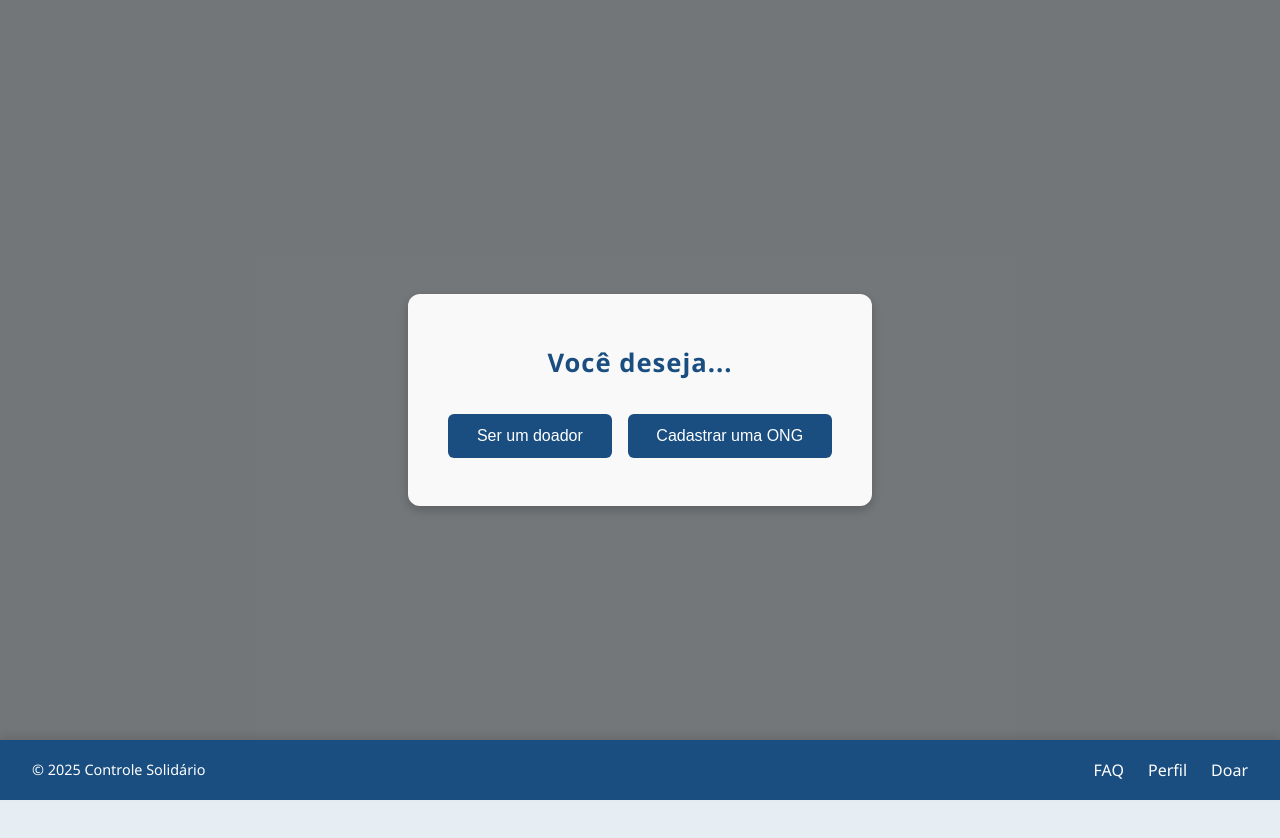
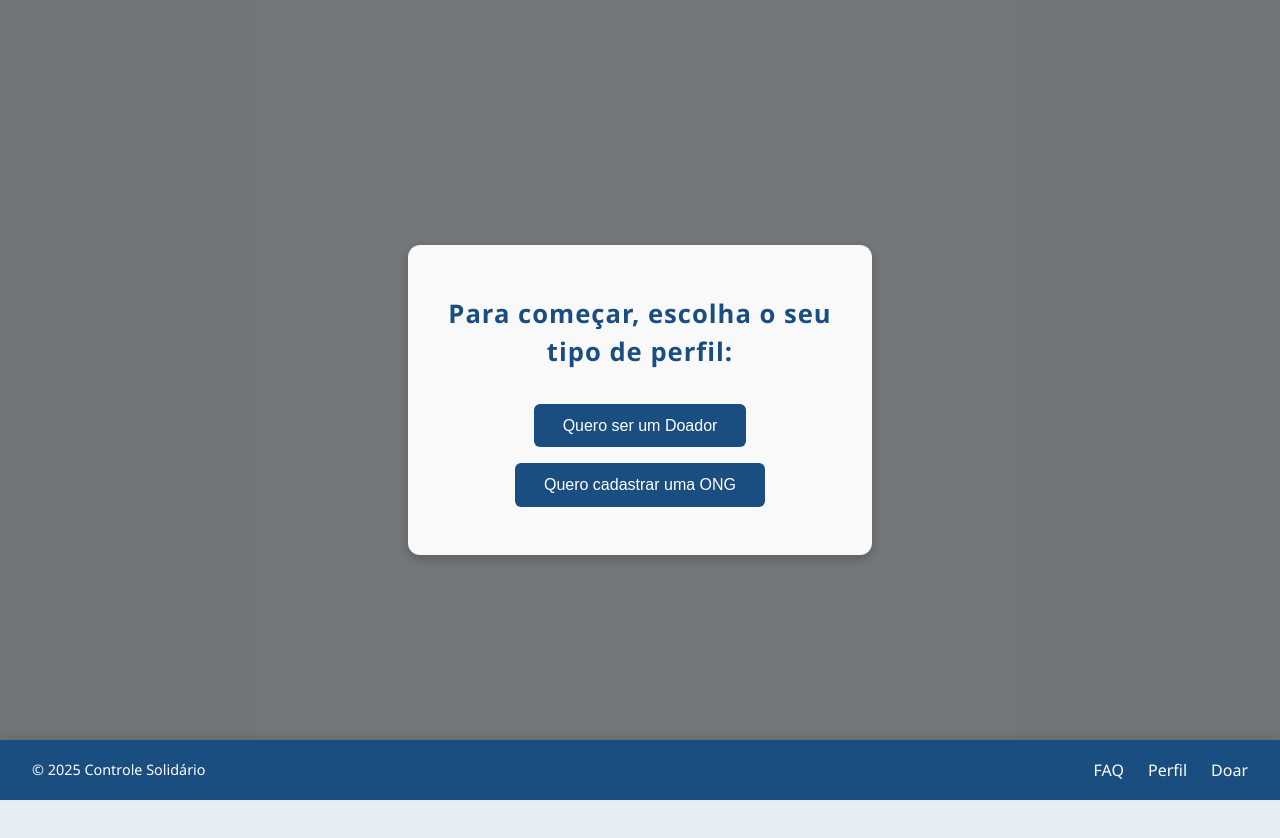
Before and after one commit to jtancon/Controle-Solidario, a React (Vite) app in the folder Frontend/cs/: page /EscolherClassificacao in a window 1280 px wide. Shown: the top 838 px of the page. Built offline with nearby package versions, Linux system fonts and the light colour scheme; no server answers; a web font is replaced by a local one.

Commit message:
ultimo
Co-Authored-By: Juan Servelo <91964551+JuanServelo@users.noreply.github.com>

```diff
--- a/Frontend/cs/src/components/pages/CadastroONG/CadastroONG.jsx
+++ b/Frontend/cs/src/components/pages/CadastroONG/CadastroONG.jsx
@@ -1,8 +1,8 @@
-// ✅ CORREÇÃO: Usando caminhos relativos que têm a maior probabilidade de funcionar
-// com base na estrutura de pastas de componentes.
+// ✅ CORREÇÃO: Usando caminhos absolutos a partir da pasta 'src' e adicionando extensões
+// para garantir que o Vite encontre os ficheiros corretamente.
 import "./CadastroONG.css";
 import { useState } from "react";
-import { db } from "../../../services/firebaseconfig";
+import { db } from "/src/services/firebaseconfig.js";
 import {
   doc,
   setDoc,
@@ -16,13 +16,12 @@ import { getAuth, createUserWithEmailAndPassword } from "firebase/auth";
 import { useNavigate } from "react-router-dom";
 import { toast, ToastContainer } from "react-toastify";
 import "react-toastify/dist/ReactToastify.css";
-import errorMessages from "../../../constants/errorMessages";
-import InputError from "../../Erros/InputError";
-import MensagemErro from "../../Erros/MensagemErro";
-import CS from "../../../assets/CS.jpg";
+import errorMessages from "/src/constants/errorMessages.js";
+import InputError from "/src/components/Erros/InputError.jsx";
+import MensagemErro from "/src/components/Erros/MensagemErro.jsx";
+import CS from "/src/assets/CS.jpg";
 
 function CadastroONG() {
-  // ✅ 1. Adicionar todos os campos do formulário ao estado inicial
   const [form, setForm] = useState({
     nome: "",
     nomeCompleto: "",
@@ -34,7 +33,7 @@ function CadastroONG() {
     telefone: "",
     email: "",
     senha: "",
-    // Campos com valores padrão
+    descricao: "",
     fotoPerfil: CS,
     classificacao: "ONG",
   });
@@ -45,7 +44,6 @@ function CadastroONG() {
   const auth = getAuth();
   const [errors, setErrors] = useState({});
 
-  // ✅ 2. Atualizar a função handleChange para lidar com os novos campos e a formatação
   const handleChange = (e) => {
     const { name, value } = e.target;
     let formattedValue = value;
@@ -103,7 +101,6 @@ function CadastroONG() {
     return Object.keys(errosTemp).length > 0;
   };
 
-  // ✅ 3. Atualizar a validação para incluir todos os campos obrigatórios
   const validarCampos = async () => {
     const errosTemp = {};
     const { nome, nomeCompleto, nomeUsuario, cnpj, cep, endereco, representante, telefone, email, senha } = form;
@@ -142,7 +139,6 @@ function CadastroONG() {
     return !existem;
   };
 
-  // ✅ 4. Atualizar a função de submit para salvar o objeto completo
   const handleSubmit = async (e) => {
     e.preventDefault();
     if (!(await validarCampos())) {
@@ -156,10 +152,9 @@ function CadastroONG() {
       const { senha, ...dadosDoForm } = form;
 
       const dadosParaSalvar = {
-        ...dadosDoForm, // Inclui nome, nomeCompleto, nomeUsuario, cnpj, cep, endereco, representante, telefone, email, fotoPerfil, classificacao
+        ...dadosDoForm,
         uid: user.uid,
         usuario: form.email,
-        descricao: "", // Descrição inicia vazia para ser preenchida depois
         criadoEm: serverTimestamp()
       };
 
@@ -178,7 +173,6 @@ function CadastroONG() {
       <ToastContainer autoClose={3000} hideProgressBar={false} />
       <h1>Cadastro de ONG</h1>
 
-      {/* Formulário com todos os campos */}
       <form onSubmit={handleSubmit}>
         <label htmlFor="nome">Nome Fantasia da ONG</label>
         <input type="text" id="nome" name="nome" placeholder="Ex: Instituto Esperança" value={form.nome} onChange={handleChange}/>
@@ -191,6 +185,17 @@ function CadastroONG() {
         <label htmlFor="nomeUsuario">Nome de Usuário</label>
         <input type="text" id="nomeUsuario" name="nomeUsuario" placeholder="Ex: inst_esperanca" value={form.nomeUsuario} onChange={handleChange}/>
         {errors.nomeUsuario && <InputError message={errors.nomeUsuario} />}
+
+        <label htmlFor="descricao">Descrição da ONG</label>
+        <textarea
+          id="descricao"
+          name="descricao"
+          placeholder="Conte-nos sobre a missão e as atividades da sua ONG."
+          value={form.descricao}
+          onChange={handleChange}
+          rows="4"
+        />
+        {errors.descricao && <InputError message={errors.descricao} />}
 
         <label htmlFor="email">E-mail de Contato</label>
         <input type="email" id="email" name="email" placeholder="contato@ong.org" value={form.email} onChange={handleChange}/>
--- a/Frontend/cs/src/components/pages/EscolherClassificacao/EscolherClassificacao.jsx
+++ b/Frontend/cs/src/components/pages/EscolherClassificacao/EscolherClassificacao.jsx
@@ -1,35 +1,83 @@
 import { doc, updateDoc, deleteField } from "firebase/firestore";
+// ✅ CORREÇÃO: Usando os caminhos que funcionaram anteriormente no seu projeto.
 import { db } from "../../../services/firebaseconfig";
+import { useNavigate } from "react-router-dom";
+import { toast } from "react-toastify";
 import "./EscolherClassificacao.css";
 
 function EscolherClassificacao({ userId, onClassificacaoEscolhida }) {
+  const navigate = useNavigate();
+
   const handleEscolha = async (tipo) => {
+    // ✅ VALIDAÇÃO: Verifica se o ID do utilizador foi fornecido e é um UID válido.
+    // O UID do Firebase não deve conter '@'.
+    if (!userId || typeof userId !== 'string' || userId.includes('@')) {
+      console.error(
+        "Erro Crítico: O 'userId' fornecido é inválido ou é um email. É esperado o UID do utilizador.",
+        `Valor recebido: ${userId}`
+      );
+      toast.error("Ocorreu um erro de identificação. Por favor, tente novamente.");
+      return;
+    }
+
+    // Objeto para conter os campos a serem atualizados
     const atualizacao = {
       classificacao: tipo,
     };
 
+    // Lógica para remover campos específicos baseada na escolha do tipo
     if (tipo === "doador") {
-      atualizacao["cnpj"] = deleteField();
-      atualizacao["cep"] = deleteField();
-      atualizacao["endereco"] = deleteField();
-      atualizacao["representante"] = deleteField();
-      atualizacao["nome"] = deleteField();
+      // Se for um doador, removemos os campos específicos de ONG
+      Object.assign(atualizacao, {
+        cnpj: deleteField(),
+        representante: deleteField(),
+        // 'nome' (fantasia) é de ONG
+        nome: deleteField(),
+      });
     } else if (tipo === "ONG") {
-      atualizacao["cpf"] = deleteField();
-      atualizacao["usuario"] = deleteField();
-      atualizacao["NomeCompleto"] = deleteField();
+      // Se for uma ONG, removemos os campos específicos de doador
+      Object.assign(atualizacao, {
+        cpf: deleteField(),
+        nomeCompleto: deleteField(),
+        usuario: deleteField(), // Assumindo 'usuario' é um campo que você quer remover
+        nomeUsuario: deleteField(),
+      });
     }
 
-    await updateDoc(doc(db, "usuarios", userId), atualizacao);
-    onClassificacaoEscolhida(tipo);
+    try {
+      // Atualiza o documento do utilizador no Firestore usando o UID
+      await updateDoc(doc(db, "usuarios", userId), atualizacao);
+
+      // Chama a função do componente pai para atualizar o estado
+      onClassificacaoEscolhida(tipo);
+
+      // ✅ MELHORIA: Navega para a página de finalização do cadastro correta.
+      // Certifique-se de que as suas rotas correspondem a estes caminhos.
+      if (tipo === "doador") {
+        toast.info("A redirecionar para o cadastro de doador...");
+        navigate("/cadastro-doador");
+      } else if (tipo === "ONG") {
+        toast.info("A redirecionar para o cadastro de ONG...");
+        navigate("/cadastro-ong");
+      }
+    } catch (error) {
+      console.error("Erro ao atualizar a classificação do utilizador:", error);
+      toast.error("Não foi possível salvar a sua escolha. Tente novamente.");
+    }
   };
 
   return (
     <div className="modal-overlay">
       <div className="modal-content">
-        <h2>Você deseja...</h2>
-        <button onClick={() => handleEscolha("doador")}>Ser um doador</button>
-        <button onClick={() => handleEscolha("ONG")}>Cadastrar uma ONG</button>
+        <h2>Para começar, escolha o seu tipo de perfil:</h2>
+        <div className="botoes-escolha">
+          <button onClick={() => handleEscolha("doador")}>
+            Quero ser um Doador
+          </button>
+          <button onClick={() => handleEscolha("ONG")}>
+            Quero cadastrar uma ONG
+          </button>
+        </div>
       </div>
     </div>
   );
--- a/Frontend/cs/src/context/authGoogle.jsx
+++ b/Frontend/cs/src/context/authGoogle.jsx
@@ -92,7 +92,7 @@ export const AuthGoogleProvider = ({ children }) => {
           representante: "",
           telefone: "",
           criadoEm: new Date(),
-          classificacao: "Não definido",
+          classificacao: "doador",
         };
         await setDoc(userRef, userData);
       } else {
```
